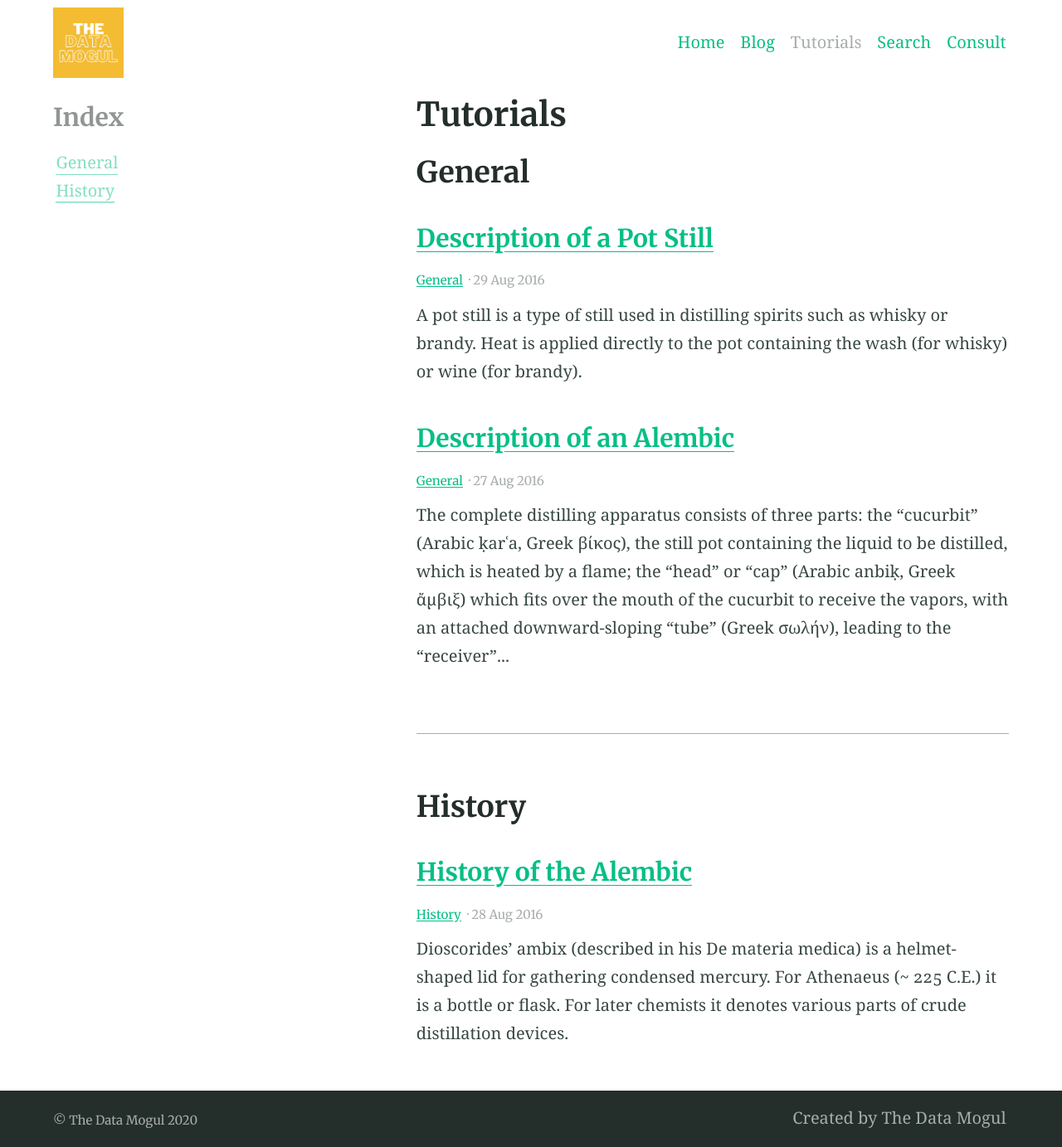
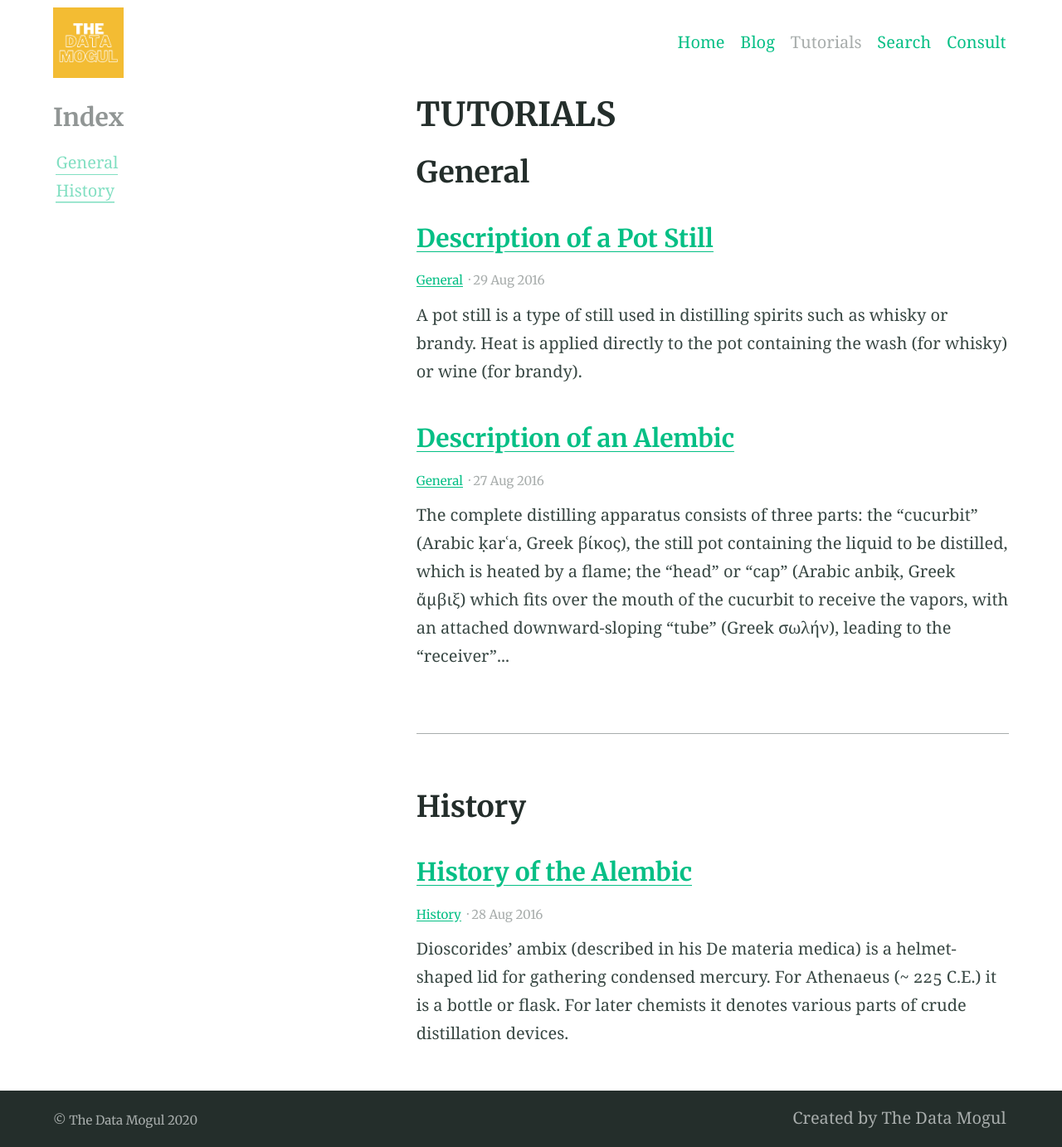
Before and after one commit to the-data-mogul/the-data-mogul.github.io, a Jekyll site: the page built from tutorials.md, in a window 1280 px wide. Shown: the whole page at 83% size. Built offline with Jekyll 4.4.1, drawn with Linux system fonts in a browser that asks for light colours.

```diff
--- a/tutorials.md
+++ b/tutorials.md
@@ -1,5 +1,5 @@
 ---
-title: Tutorials
+title: TUTORIALS
 layout: categories
 excerpt: "Category index"
 aside: true
```
